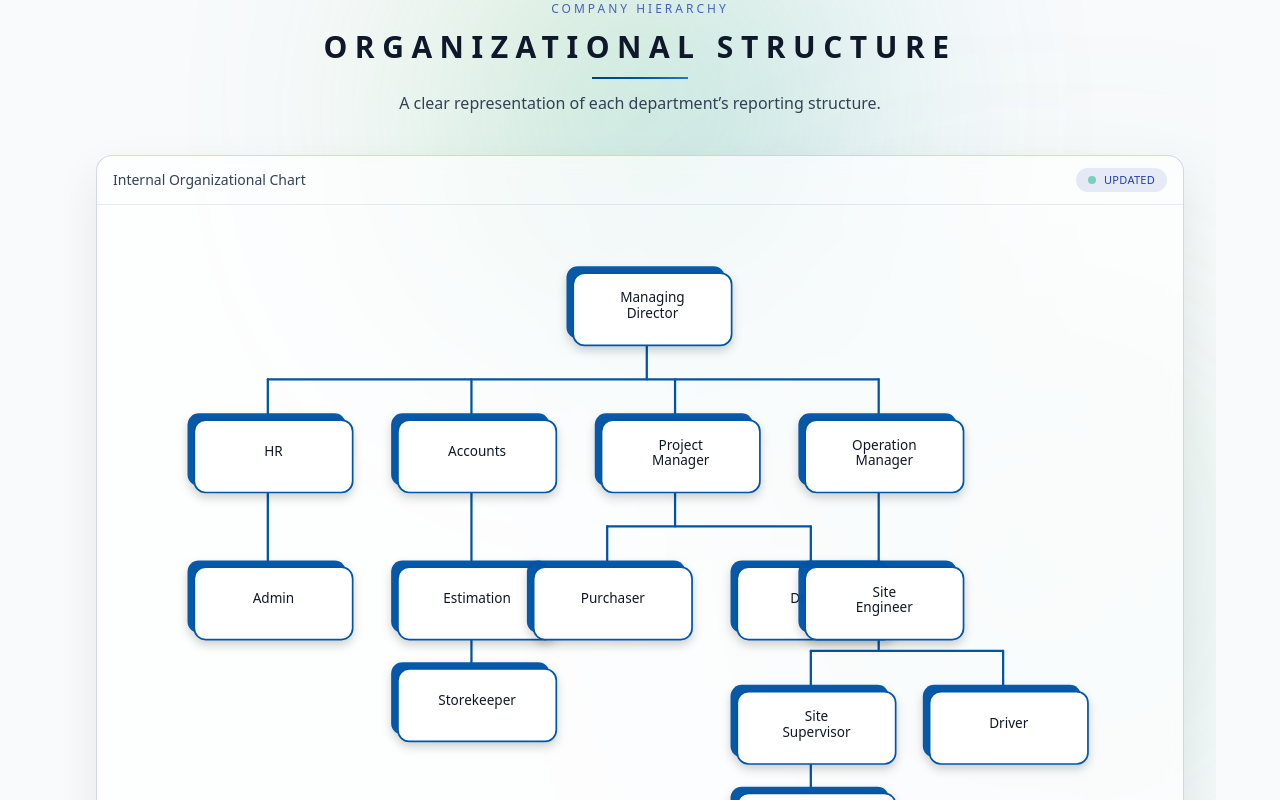
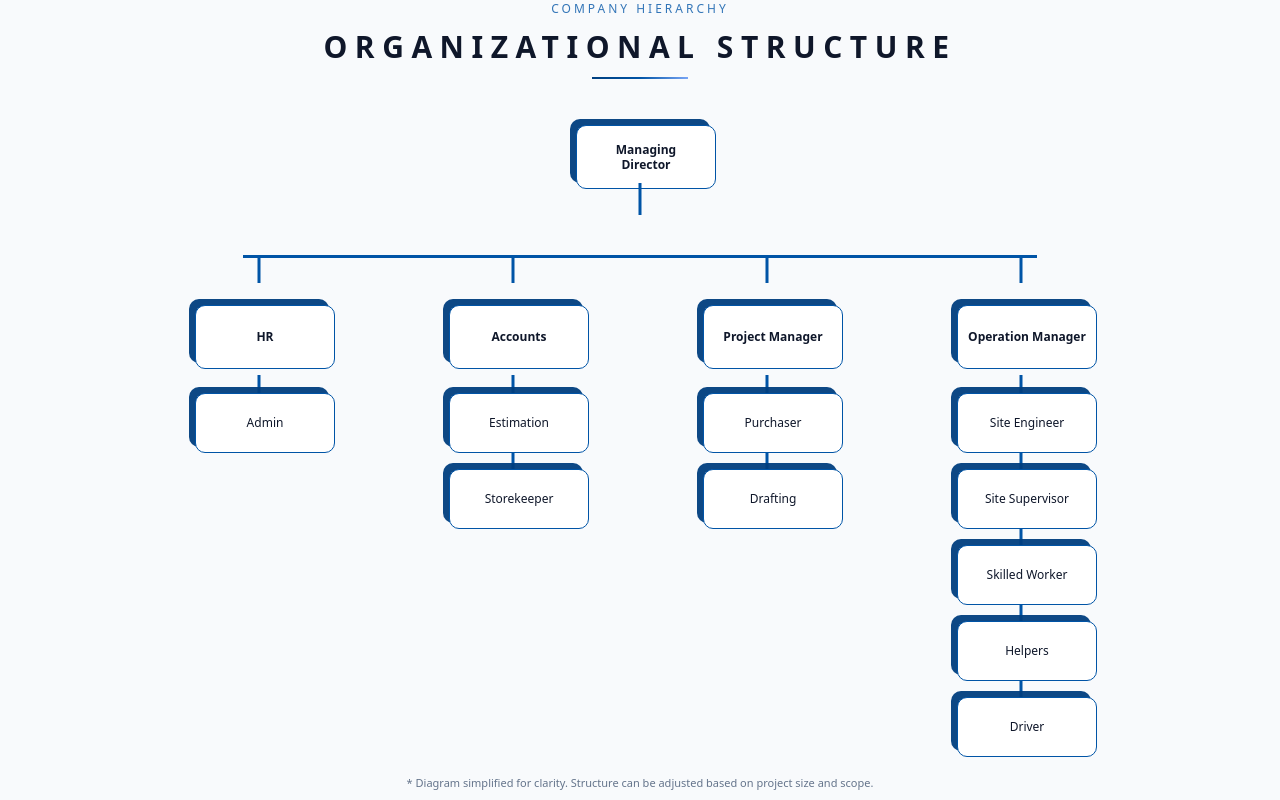
Before and after one commit to pvsameerpvs/sama-al-wathba-technicalservices-web, a Next.js app: page / in a window 1280 px wide. Shown: the part 5020-5820 px from the top of the page. Built offline with nearby package versions, Linux system fonts and the light colour scheme.

Commit message:
fix: OrganizationalStructureGrid

```diff
--- a/app/globals.css
+++ b/app/globals.css
@@ -26,3 +26,125 @@ body {
 .card {
   @apply rounded-2xl border border-slate-200 bg-white/80 shadow-sm backdrop-blur;
 }
+
+/* container for MD: vertical line down */
+.org-md-wrapper {
+  position: relative;
+  padding-bottom: 32px;
+}
+.org-md-wrapper::after {
+  content: "";
+  position: absolute;
+  left: 50%;
+  bottom: 0;
+  width: 3px;
+  height: 32px;
+  transform: translateX(-50%);
+  background-color: #0054A6; /* brand blue */
+}
+
+/* grid that holds 4 columns + top horizontal line */
+.org-grid-wrapper {
+  position: relative;
+  padding-top: 28px;
+}
+.org-grid-wrapper::before {
+  content: "";
+  position: absolute;
+  top: 0;
+  left: 10%;
+  right: 10%;
+  height: 3px;
+  background-color: #0054A6; /* brand blue */
+}
+
+/* main grid – desktop: 4 columns, mobile: 2 columns */
+.org-grid {
+  display: grid;
+  gap: 24px;
+  grid-template-columns: repeat(2, minmax(0, 1fr));
+}
+@media (min-width: 768px) {
+  .org-grid {
+    grid-template-columns: repeat(4, minmax(0, 1fr));
+  }
+}
+
+/* each column – vertical line from top node to children */
+.org-column {
+  position: relative;
+  padding-top: 16px;
+}
+.org-column::before {
+  content: "";
+  position: absolute;
+  top: -28px;
+  left: 50%;
+  width: 3px;
+  height: 28px;
+  transform: translateX(-50%);
+  background-color: #0054A6; /* brand blue */
+}
+
+.org-children {
+  position: relative;
+}
+.org-children::before {
+  content: "";
+  position: absolute;
+  top: -12px;
+  left: 50%;
+  width: 3px;
+  height: calc(100% + 12px);
+  transform: translateX(-50%);
+  background-color: #0054A6; /* brand blue */
+}
+
+/* node cards – double card style */
+.org-node {
+  position: relative;
+  width: 140px;
+  max-width: 100%;
+  height: 64px;
+  margin-left: auto;
+  margin-right: auto;
+}
+
+/* small nodes */
+.org-node-small {
+  height: 60px;
+}
+
+/* BACK card – darker blue */
+.org-node-back {
+  position: absolute;
+  inset: 0;
+  border-radius: 10px;
+  background-color: #003F7F; /* dark brand blue */
+  opacity: 0.95;
+}
+
+/* FRONT card – white with blue stroke */
+.org-node-front {
+  position: absolute;
+  inset: 0;
+  transform: translate(6px, 6px);
+  border-radius: 10px;
+  background-color: #fff;
+  border: 1.5px solid #0054A6; /* brand border */
+  display: flex;
+  align-items: center;
+  justify-content: center;
+  text-align: center;
+  padding: 4px;
+  font-size: 13px;
+  color: #003F7F; /* readable dark blue */
+  font-weight: 600;
+}
+
+/* responsive tweaks */
+@media (max-width: 480px) {
+  .org-node {
+    width: 120px;
+  }
+}
--- a/app/page.tsx
+++ b/app/page.tsx
@@ -1,9 +1,10 @@
 import { HeroSlider } from "@/components/hero-slider";
 import ServicesPage from "./services/page";
 import { WhyChooseUsSection } from "@/components/why-choose-us";
-import { OrganizationalStructure } from "@/components/organizational-structure";
+
 import { ProjectsGrid } from "@/components/projects/projects-grid";
 import { InfoSection } from "@/components/Info-section";
+import { OrganizationalStructureGrid } from "@/components/organizational-structure";
 
 export default function HomePage() {
   const homeFeatures = [
@@ -37,7 +38,7 @@ export default function HomePage() {
       />
       <ServicesPage />
       <WhyChooseUsSection />
-      <OrganizationalStructure />
+      <OrganizationalStructureGrid />
       <ProjectsGrid />
     </>
   );
--- a/components/organizational-structure.tsx
+++ b/components/organizational-structure.tsx
@@ -2,65 +2,32 @@
 
 import { cn } from "@/components/ui/utils";
 
-type NodeProps = {
-  x: number;
-  y: number;
-  label: string;
+type OrgNode = {
+  title: string;
+  children?: string[];
 };
 
-function SvgNode({ x, y, label }: NodeProps) {
-  const width = 140;
-  const height = 64;
-  const radius = 10;
-  const lines = label.split("\n");
+const columns: OrgNode[] = [
+  { title: "HR", children: ["Admin"] },
+  { title: "Accounts", children: ["Estimation", "Storekeeper"] },
+  { title: "Project Manager", children: ["Purchaser", "Drafting"] },
+  {
+    title: "Operation Manager",
+    children: [
+      "Site Engineer",
+      "Site Supervisor",
+      "Skilled Worker",
+      "Helpers",
+      "Driver",
+    ],
+  },
+];
 
-  return (
-    <g transform={`translate(${x}, ${y})`} filter="url(#nodeShadow)">
-      {/* BACK card - brand blue */}
-      <rect
-        x={0}
-        y={0}
-        width={width}
-        height={height}
-        rx={radius}
-        ry={radius}
-        fill="#0054A6"
-        opacity={0.97}
-      />
-
-      {/* FRONT white card with blue stroke */}
-      <rect
-        x={6}
-        y={6}
-        width={width}
-        height={height}
-        rx={radius}
-        ry={radius}
-        fill="white"
-        stroke="#0054A6"
-        strokeWidth={1.5}
-      />
-
-      {/* TEXT */}
-      <text
-        x={6 + width / 2}
-        y={6 + height / 2 - (lines.length - 1) * 6}
-        textAnchor="middle"
-        fontSize={12}
-        fill="#111827"
-        fontFamily="system-ui, -apple-system, BlinkMacSystemFont, 'Segoe UI', sans-serif"
-      >
-        {lines.map((line, i) => (
-          <tspan key={i} x={6 + width / 2} dy={i === 0 ? 0 : 14}>
-            {line}
-          </tspan>
-        ))}
-      </text>
-    </g>
-  );
-}
-
-export function OrganizationalStructure({ className }: { className?: string }) {
+export function OrganizationalStructureGrid({
+  className,
+}: {
+  className?: string;
+}) {
   return (
     <section
       className={cn(
@@ -68,150 +35,72 @@ export function OrganizationalStructure({ className }: { className?: string }) {
         className
       )}
     >
-      {/* TOP CENTER BLOB */}
-      <div
-        className="pointer-events-none absolute -top-10 left-1/2 h-[430px] w-[430px]
-          -translate-x-1/2 rounded-full blur-[130px] opacity-25
-          bg-gradient-to-br from-brand-yellow via-brand-green to-brand-blue"
-      />
-
-      {/* RIGHT SIDE BLOB */}
-      <div
-        className="pointer-events-none absolute top-1/2 right-0 h-[350px] w-[350px]
-          translate-y-[-40%] blur-[160px] opacity-20
-          bg-gradient-to-tr from-brand-blue via-brand-green to-brand-yellow"
-      />
-
-      <div className="relative z-10 mx-auto max-w-6xl px-4">
+      <div className="relative z-10 mx-auto max-w-5xl px-4">
+        {/* Header */}
         <header className="text-center space-y-3">
-          <p className="text-xs tracking-[0.25em] text-brand-blue/80 uppercase">
+          <p className="text-xs tracking-[0.25em] text-[#0054A6]/80 uppercase">
             Company Hierarchy
           </p>
           <h2 className="text-2xl md:text-3xl font-semibold tracking-[0.25em] uppercase">
             ORGANIZATIONAL STRUCTURE
           </h2>
-          <div className="mx-auto h-[2px] w-24 bg-gradient-to-r from-[#003F7F] via-[#0054A6] to-[#2A75C5]" />
-
-          <p className="max-w-2xl mx-auto text-sm md:text-base text-slate-700">
-            A clear representation of each department’s reporting structure.
-          </p>
+          <div className="mx-auto h-[2px] w-24 bg-gradient-to-r from-[#003F7F] via-[#0054A6] to-[#79A5F5]" />
         </header>
 
-        {/* CARD WRAPPER */}
-        <div className="mt-10 rounded-2xl border border-brand-blue/20 bg-white/70 backdrop-blur shadow-[0_18px_45px_rgba(0,0,0,0.08)]">
-          <div className="border-b border-brand-blue/10 px-4 py-3 flex items-center justify-between gap-3">
-            <p className="text-sm font-medium text-slate-700">
-              Internal Organizational Chart
-            </p>
-            <span className="inline-flex items-center gap-2 rounded-full bg-brand-blue/10 px-3 py-1 text-[11px] font-medium uppercase tracking-wide text-brand-blue">
-              <span className="h-2 w-2 rounded-full bg-brand-green animate-pulse" />
-              Updated
-            </span>
-          </div>
-
-          {/* SCROLLABLE SVG CONTAINER */}
-          <div className="relative overflow-x-auto pb-6 pt-4">
-            <svg
-              viewBox="0 0 960 660"
-              className="min-w-[760px] max-w-[1200px] mx-auto h-auto"
-              preserveAspectRatio="xMidYMid meet"
-            >
-              {/* Shadows & defs */}
-              <defs>
-                <filter
-                  id="nodeShadow"
-                  x="-20%"
-                  y="-20%"
-                  width="140%"
-                  height="140%"
-                >
-                  <feDropShadow
-                    dx="0"
-                    dy="4"
-                    stdDeviation="4"
-                    floodColor="rgba(0,0,0,0.18)"
-                  />
-                </filter>
-              </defs>
-
-              {/* === CONNECTOR LINES – BRAND BLUE === */}
-              <g stroke="#0054A6" strokeWidth="2" strokeLinecap="round">
-                {/* MD → horizontal */}
-                <line x1="486" y1="100" x2="486" y2="140" />
-                <line x1="151" y1="140" x2="691" y2="140" />
-
-                {/* HR / Accounts / PM / Operation */}
-                <line x1="151" y1="140" x2="151" y2="170" />
-                <line x1="331" y1="140" x2="331" y2="170" />
-                <line x1="511" y1="140" x2="511" y2="170" />
-                <line x1="691" y1="140" x2="691" y2="170" />
-
-                {/* HR → Admin */}
-                <line x1="151" y1="230" x2="151" y2="300" />
-
-                {/* Accounts → Estimation → Storekeeper */}
-                <line x1="331" y1="230" x2="331" y2="300" />
-                <line x1="331" y1="360" x2="331" y2="390" />
-
-                {/* PM → Purchaser / Drafting T-bar */}
-                <line x1="511" y1="230" x2="511" y2="270" />
-                <line x1="451" y1="270" x2="631" y2="270" />
-                <line x1="451" y1="270" x2="451" y2="300" />
-                <line x1="631" y1="270" x2="631" y2="300" />
-
-                {/* Operation → Site Engineer */}
-                <line x1="691" y1="230" x2="691" y2="300" />
-
-                {/* Site Engineer → Supervisor + Driver */}
-                <line x1="691" y1="360" x2="691" y2="380" />
-                <line x1="631" y1="380" x2="801" y2="380" />
-                <line x1="631" y1="380" x2="631" y2="410" />
-                <line x1="801" y1="380" x2="801" y2="410" />
-
-                {/* Supervisor → Skilled Worker → Helpers */}
-                <line x1="631" y1="470" x2="631" y2="500" />
-                <line x1="631" y1="560" x2="631" y2="590" />
-              </g>
-
-              {/* === NODES (EXACT POSITIONS) === */}
-
-              {/* Level 1 */}
-              <SvgNode x={415} y={40} label={"Managing\nDirector"} />
-
-              {/* Level 2 */}
-              <SvgNode x={80} y={170} label="HR" />
-              <SvgNode x={260} y={170} label="Accounts" />
-              <SvgNode x={440} y={170} label={"Project\nManager"} />
-              <SvgNode x={620} y={170} label={"Operation\nManager"} />
-
-              {/* Level 3 */}
-              <SvgNode x={80} y={300} label="Admin" />
-
-              <SvgNode x={260} y={300} label="Estimation" />
-              <SvgNode x={260} y={390} label="Storekeeper" />
-
-              <SvgNode x={380} y={300} label="Purchaser" />
-              <SvgNode x={560} y={300} label="Drafting" />
-
-              <SvgNode x={620} y={300} label={"Site\nEngineer"} />
-              <SvgNode x={560} y={410} label={"Site\nSupervisor"} />
-              <SvgNode x={730} y={410} label="Driver" />
-              <SvgNode x={560} y={500} label={"Skilled\nWorker"} />
-              <SvgNode x={560} y={590} label="Helpers" />
-            </svg>
-          </div>
-
-          {/* Small legend/footer */}
-          <div className="border-t border-brand-blue/10 px-4 py-3 flex flex-wrap items-center justify-between gap-3 text-xs text-slate-500">
-            <span>
-              <span className="inline-block h-3 w-3 rounded-md bg-[#0054A6] align-middle mr-1" />
-              Reporting line from top management to site execution team.
-            </span>
-            <span className="italic">
-              * Structure can be customized based on project size & scope.
-            </span>
+        {/* Managing Director */}
+        <div className="mt-10 flex justify-center org-md-wrapper">
+          <div className="org-node">
+            <span className="org-node-back" />
+            <div className="org-node-front">
+              <p className="text-xs font-semibold text-slate-900 text-center leading-tight">
+                Managing
+                <br />
+                Director
+              </p>
+            </div>
           </div>
         </div>
+
+        {/* Columns */}
+        <div className="mt-10 org-grid-wrapper">
+          <div className="org-grid">
+            {columns.map((col) => (
+              <div key={col.title} className="org-column">
+                {/* Top node */}
+                <div className="org-node">
+                  <span className="org-node-back" />
+                  <div className="org-node-front">
+                    <p className="text-xs font-semibold text-slate-900 text-center leading-tight">
+                      {col.title}
+                    </p>
+                  </div>
+                </div>
+
+                {/* Children */}
+                {col.children && (
+                  <div className="mt-6 space-y-4 org-children">
+                    {col.children.map((child) => (
+                      <div key={child} className="org-node org-node-small">
+                        <span className="org-node-back" />
+                        <div className="org-node-front">
+                          <p className="text-xs font-medium text-slate-900 text-center leading-tight">
+                            {child}
+                          </p>
+                        </div>
+                      </div>
+                    ))}
+                  </div>
+                )}
+              </div>
+            ))}
+          </div>
+        </div>
+
+        {/* Small note */}
+        <p className="mt-6 text-[11px] text-slate-500 text-center">
+          * Diagram simplified for clarity. Structure can be adjusted based on
+          project size and scope.
+        </p>
       </div>
     </section>
   );
```
